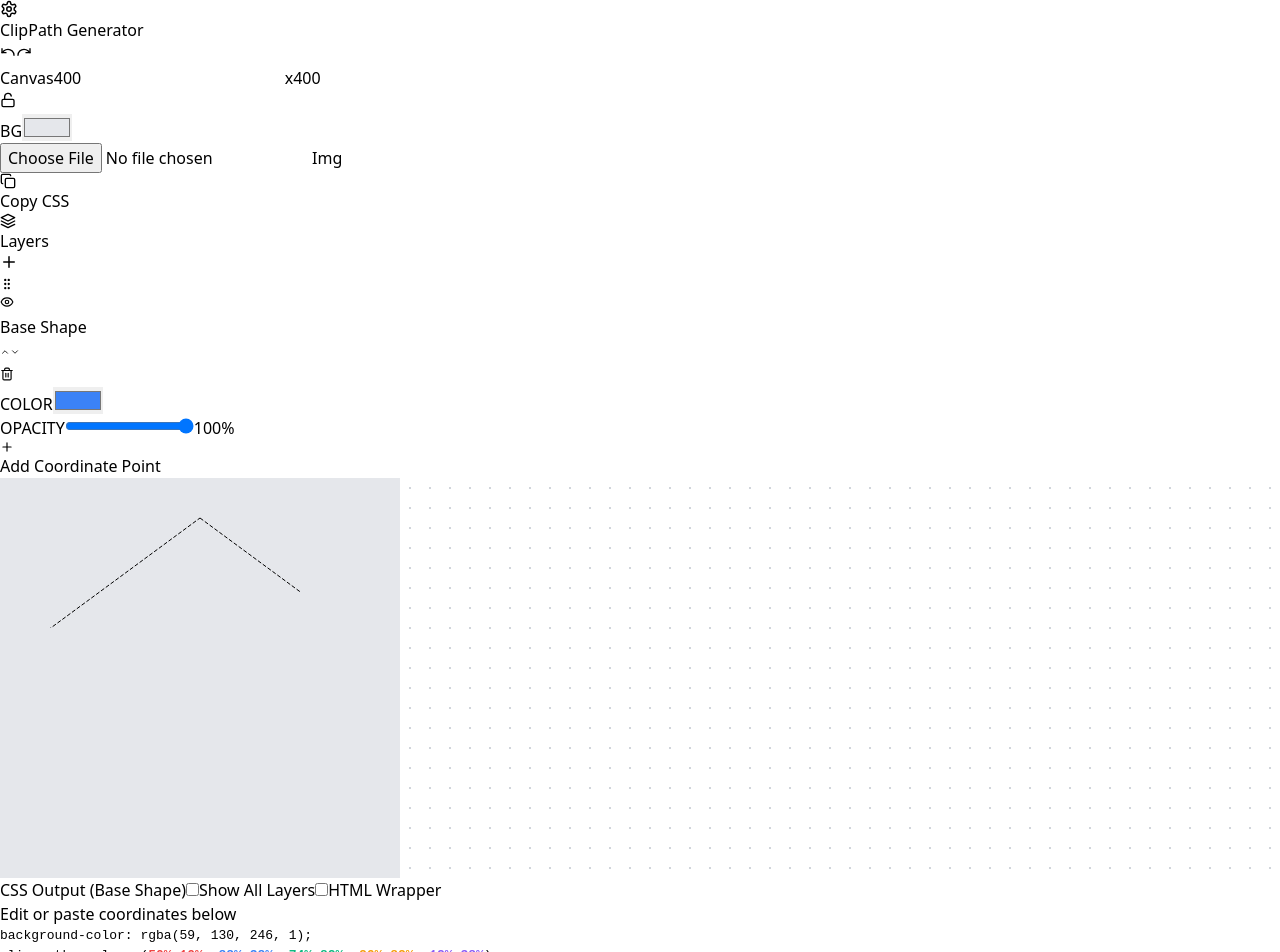
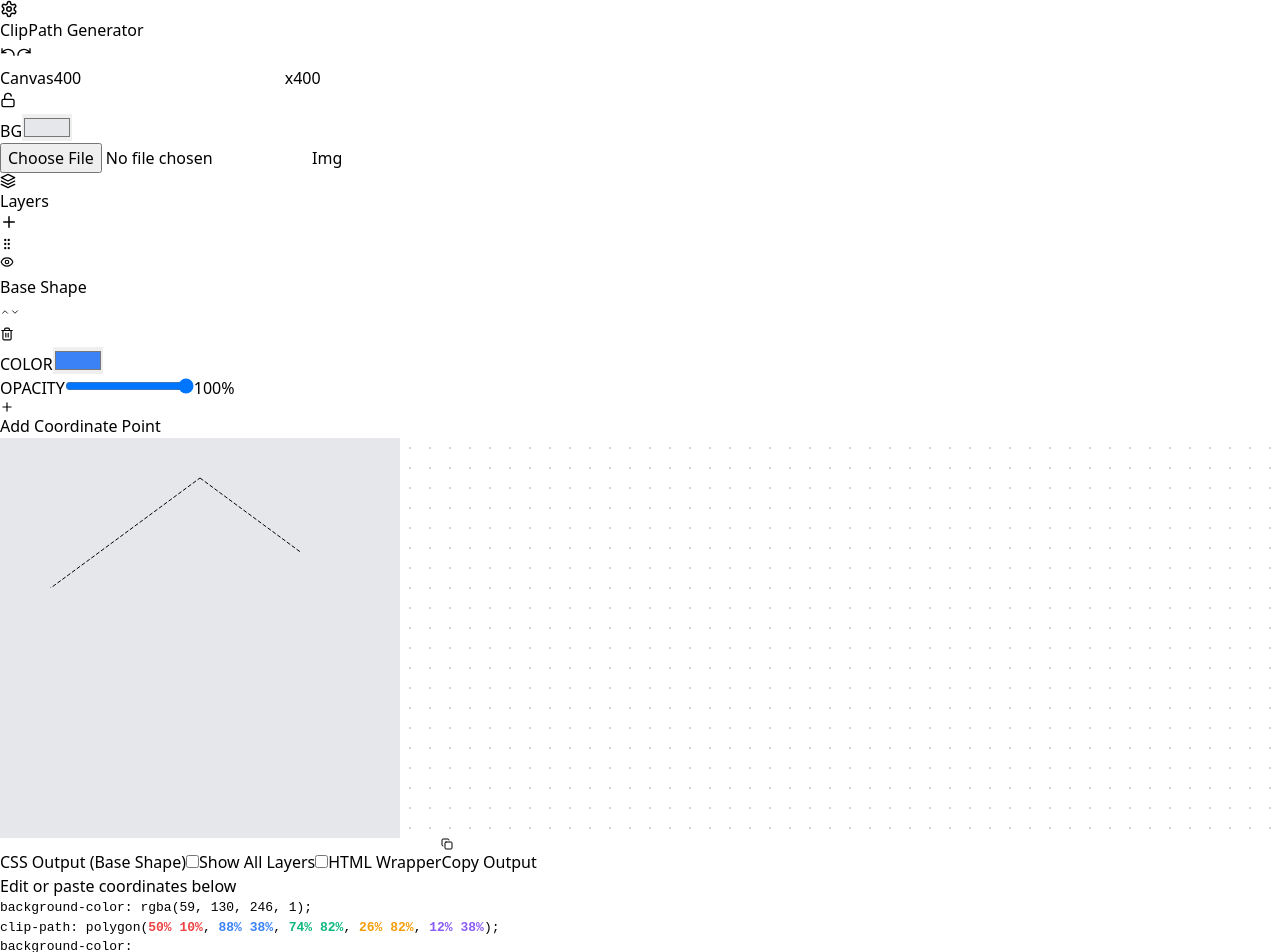
Before and after one commit to ericfransen/clip_path_generator, a React (Vite) app: page / in a window 1280 px wide. Shown: the top 952 px of the page. Built offline with nearby package versions, Linux system fonts and the light colour scheme.

Commit message:
move copy html/css output button to css panel

```diff
--- a/src/App.jsx
+++ b/src/App.jsx
@@ -709,18 +709,6 @@ ${css}`;
                 </button>
              )}
            </div>
-
-          <button
-            onClick={copyToClipboard}
-            className={`
-                flex items-center gap-2 px-4 py-2 rounded-md transition-all text-sm font-medium min-w-[120px] justify-center
-                ${copyFeedback
-                    ? 'bg-green-600 text-white'
-                    : 'bg-gray-900 text-white hover:bg-black'}
-            `}
-          >
-            {copyFeedback ? <><Check size={16} /> Copied!</> : <><Copy size={16} /> Copy CSS</>}
-          </button>
         </div>
       </header>
 
@@ -1025,6 +1013,18 @@ ${css}`;
                   />
                   <span className="text-[10px] text-gray-600">HTML Wrapper</span>
               </label>
+
+              <button
+                onClick={copyToClipboard}
+                className={`
+                    ml-4 flex items-center gap-1.5 px-3 py-1 rounded transition-all text-[10px] font-bold uppercase tracking-wider
+                    ${copyFeedback
+                        ? 'bg-green-600 text-white'
+                        : 'bg-gray-900 text-white hover:bg-black'}
+                `}
+              >
+                {copyFeedback ? <><Check size={12} /> Copied!</> : <><Copy size={12} /> Copy Output</>}
+              </button>
           </div>
           <span className="text-gray-400">
               {showAllCss ? 'Read-only mode' : (activeLayer ? 'Edit or paste coordinates below' : 'Select a layer to edit')}
```
